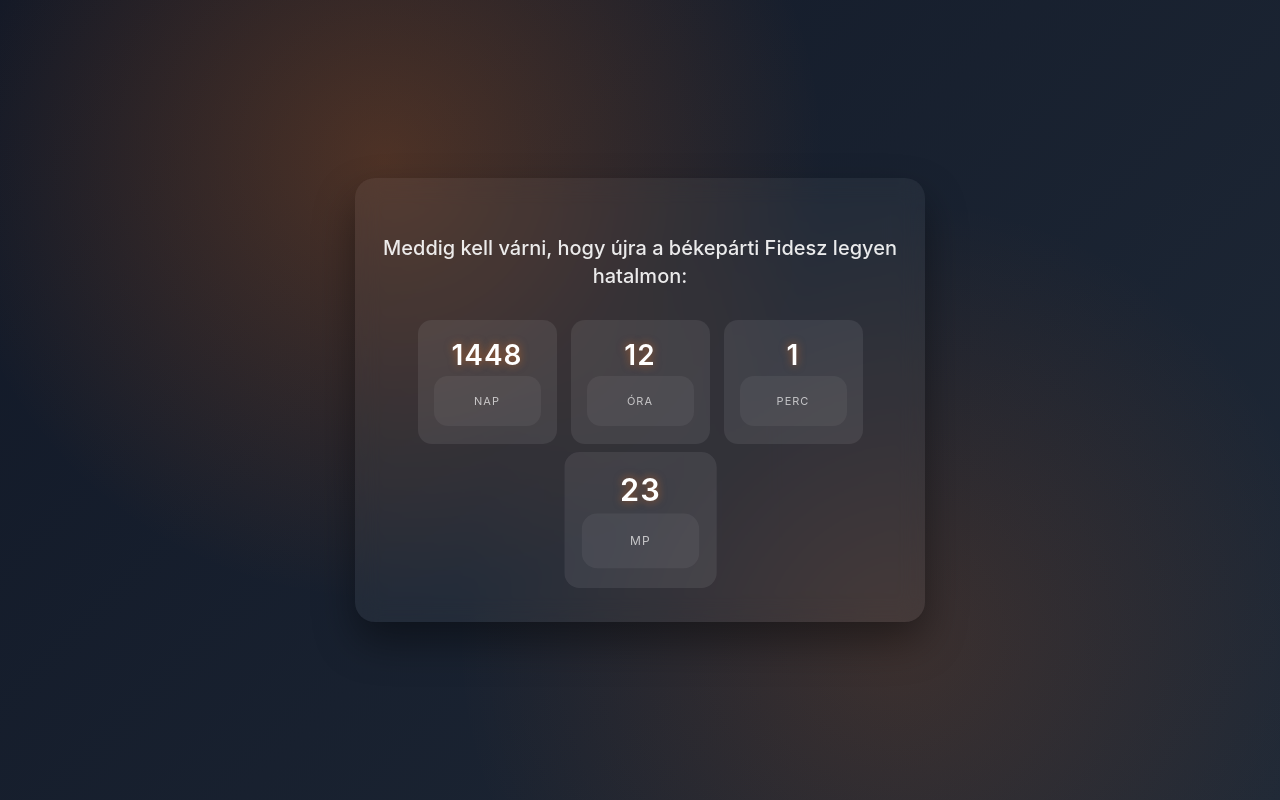
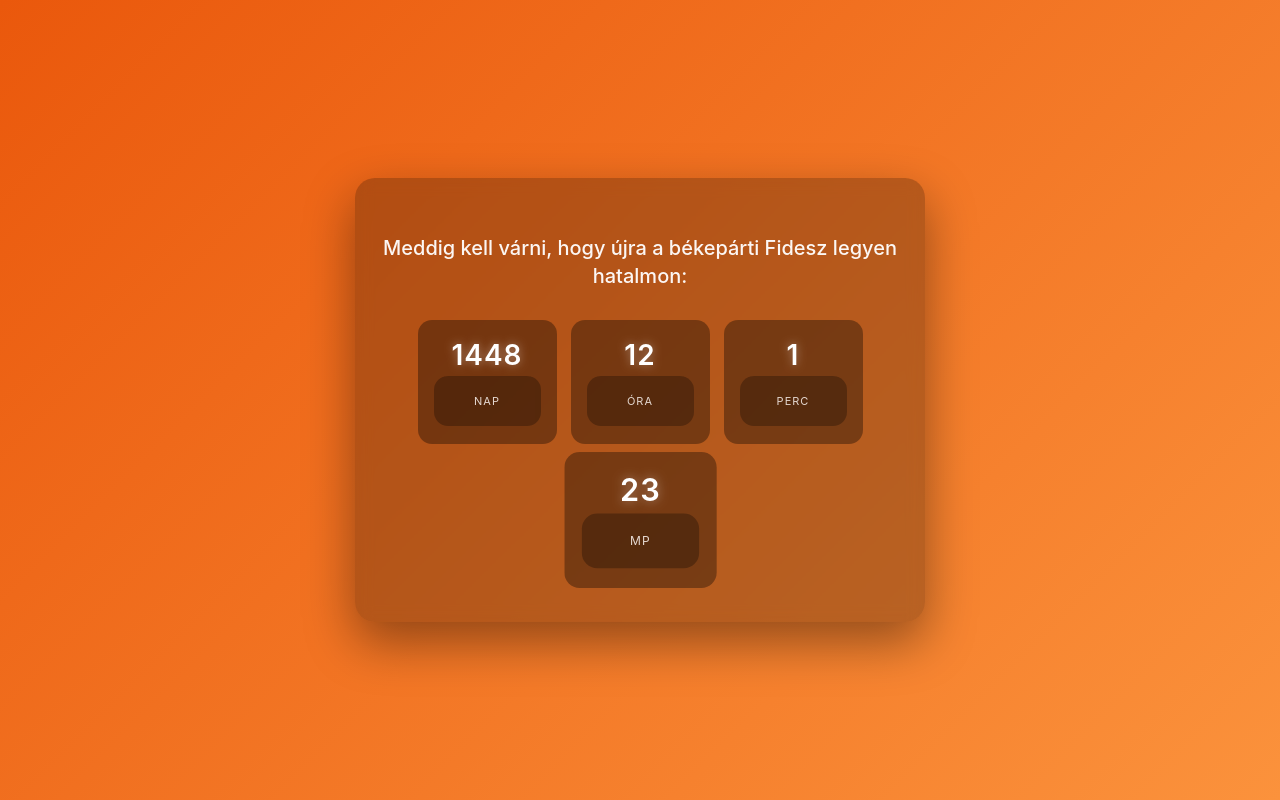
Before and after one commit to mgradampapp/countdown-site, a plain HTML site: page index.html in a window 1280 px wide. Drawn offline with Linux system fonts and the light colour scheme.

Commit message:
Update index.html

```diff
--- a/index.html
+++ b/index.html
@@ -15,23 +15,20 @@
       justify-content: center;
       min-height: 100vh;
 
-      /* elegáns narancs + sötét háttér */
-      background:
-        radial-gradient(circle at 30% 20%, rgba(249,115,22,0.25), transparent 40%),
-        radial-gradient(circle at 70% 80%, rgba(249,115,22,0.15), transparent 40%),
-        linear-gradient(135deg, #111827, #1f2937);
+      /* 🔥 erős, de elegáns narancs háttér */
+      background: linear-gradient(135deg, #ea580c, #fb923c);
     }
 
     .box {
-      background: rgba(255, 255, 255, 0.05);
+      background: rgba(0, 0, 0, 0.25);
       padding: 40px 25px;
       border-radius: 20px;
-      backdrop-filter: blur(12px);
       max-width: 520px;
       width: 100%;
       text-align: center;
 
-      box-shadow: 0 20px 40px rgba(0,0,0,0.4);
+      backdrop-filter: blur(8px);
+      box-shadow: 0 20px 50px rgba(0,0,0,0.4);
     }
 
     h2 {
@@ -39,7 +36,7 @@
       font-size: 20px;
       line-height: 1.4;
       margin-bottom: 30px;
-      opacity: 0.9;
+      opacity: 0.95;
     }
 
     .countdown {
@@ -50,7 +47,7 @@
     }
 
     .countdown div {
-      background: rgba(255,255,255,0.08);
+      background: rgba(0,0,0,0.35);
       padding: 18px 16px;
       border-radius: 14px;
       min-width: 75px;
@@ -64,13 +61,13 @@
       display: block;
       letter-spacing: 1px;
 
-      /* finom narancs glow */
-      text-shadow: 0 0 8px rgba(249,115,22,0.5);
+      /* ✨ enyhe glow */
+      text-shadow: 0 0 10px rgba(255,255,255,0.4);
     }
 
     .label {
       font-size: 11px;
-      opacity: 0.7;
+      opacity: 0.8;
       margin-top: 4px;
       text-transform: uppercase;
       letter-spacing: 1px;
@@ -81,9 +78,9 @@
       transform: scale(1.12);
     }
 
-    /* utolsó 24 óra */
+    /* ⚠️ utolsó 24 óra */
     .urgent {
-      background: rgba(220, 38, 38, 0.8) !important;
+      background: rgba(153, 27, 27, 0.9) !important;
     }
 
     @media (max-width: 500px) {
```
